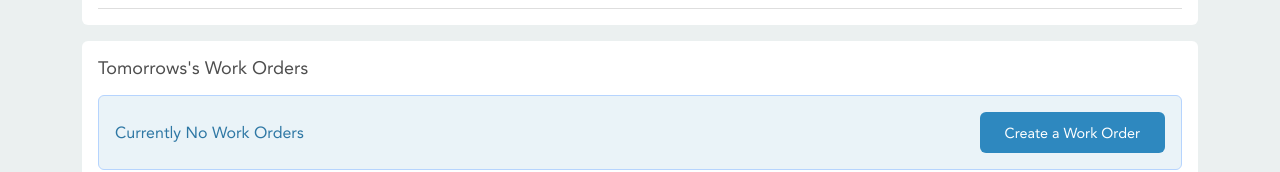
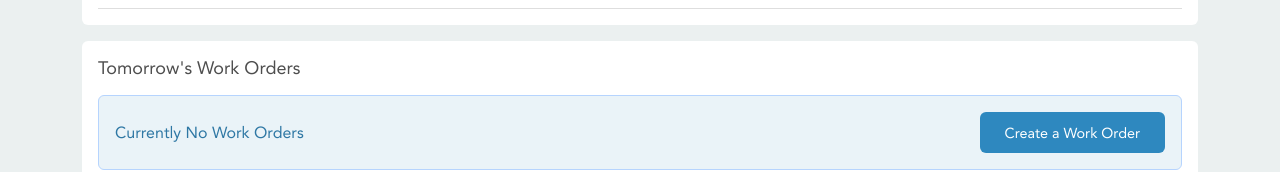
Before and after one commit to shawnpatoka/workflow-frontend-v1, a React (Vite) app: page / in a window 1280 px wide. Shown: the part 496-668 px from the top of the page. Built offline with nearby package versions, Linux system fonts and the light colour scheme.

Commit message:
changed typo in admin home

```diff
--- a/src/pages/admin/AdminHome.jsx
+++ b/src/pages/admin/AdminHome.jsx
@@ -27,7 +27,7 @@ function AdminHome() {
           </div>
           <div className="col-md-12">
             <Card>
-              <h2>Tomorrows's Work Orders</h2>
+              <h2>Tomorrow's Work Orders</h2>
               <AdminWorkOrderList isTomorrow={true} />
             </Card>
           </div>
```
